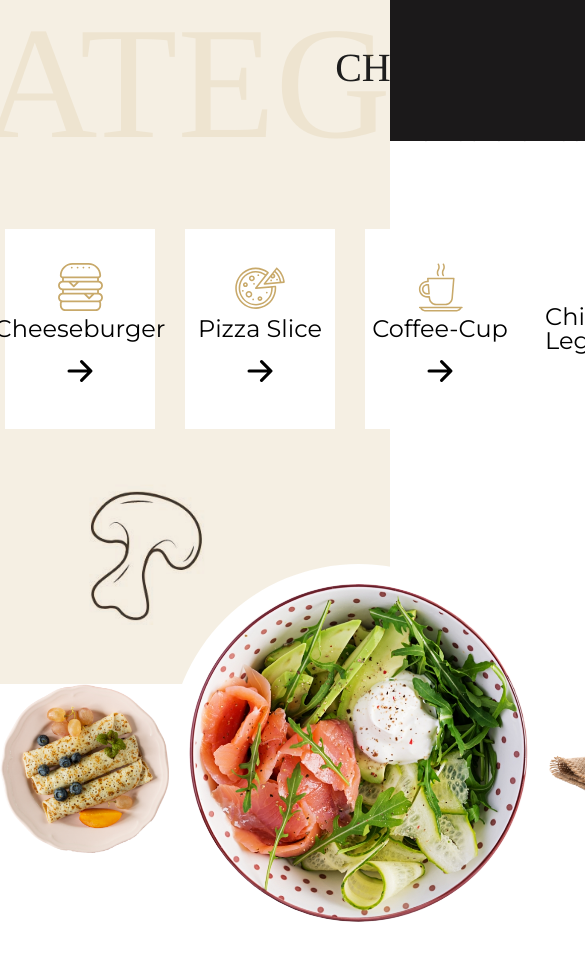
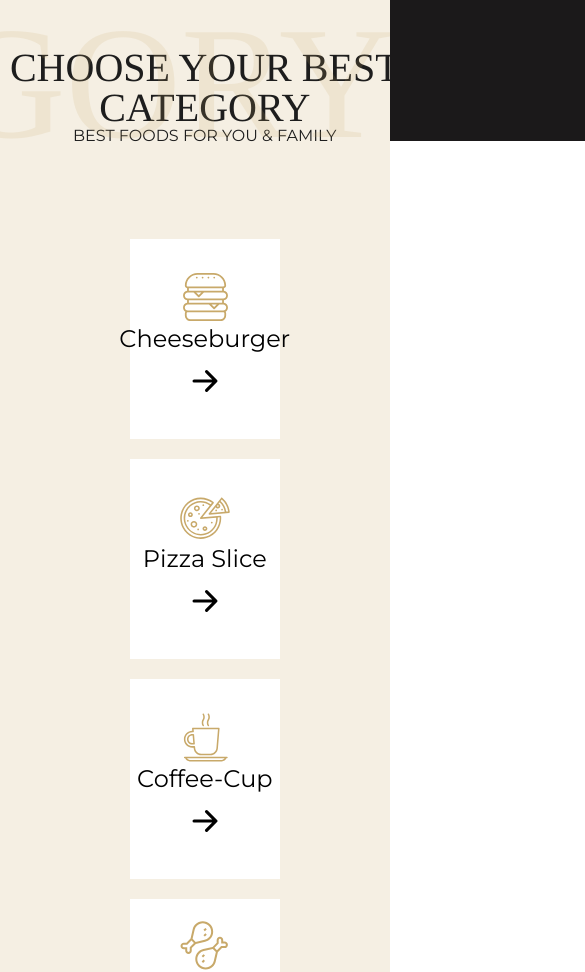
Before and after one commit to krabandicoot/Kabibi-food, a plain HTML site: page src/index.html in a window 390 px wide. Shown: the part 703-1675 px from the top of the page, 585 px wide, since content can reach past the window. Drawn offline with Linux system fonts and the light colour scheme.

Commit message:
Responsive categories

```diff
--- a/src/index.html
+++ b/src/index.html
@@ -2,6 +2,8 @@
 <html lang="en">
   <head>
     <meta charset="UTF-8">
+    <meta http-equiv="X-UA-Compatible" content="IE=edge">
+    <meta name="viewport" content="width=device-width, initial-scale=1.0">
     <title>My Website</title>
 	  <link rel="stylesheet" href="./resources/css/reset.css">
     <link rel="stylesheet" href="./resources/css/style.css">
--- a/src/sass/category.scss
+++ b/src/sass/category.scss
@@ -39,6 +39,7 @@
     }
     ul{
         display: flex;
+        flex-direction: column;
         column-gap: 30px;
         padding: 5px;
         margin-top: 80px;
@@ -50,7 +51,7 @@
             align-items: center;
             flex-direction: column;
             row-gap: 5px;
-            margin: auto;
+            margin: 10px;
             background-color: $white;
             width: 150px;
             height: 200px;
```
Also changed, not shown: src/resources/css/style.css, 1 other file.
